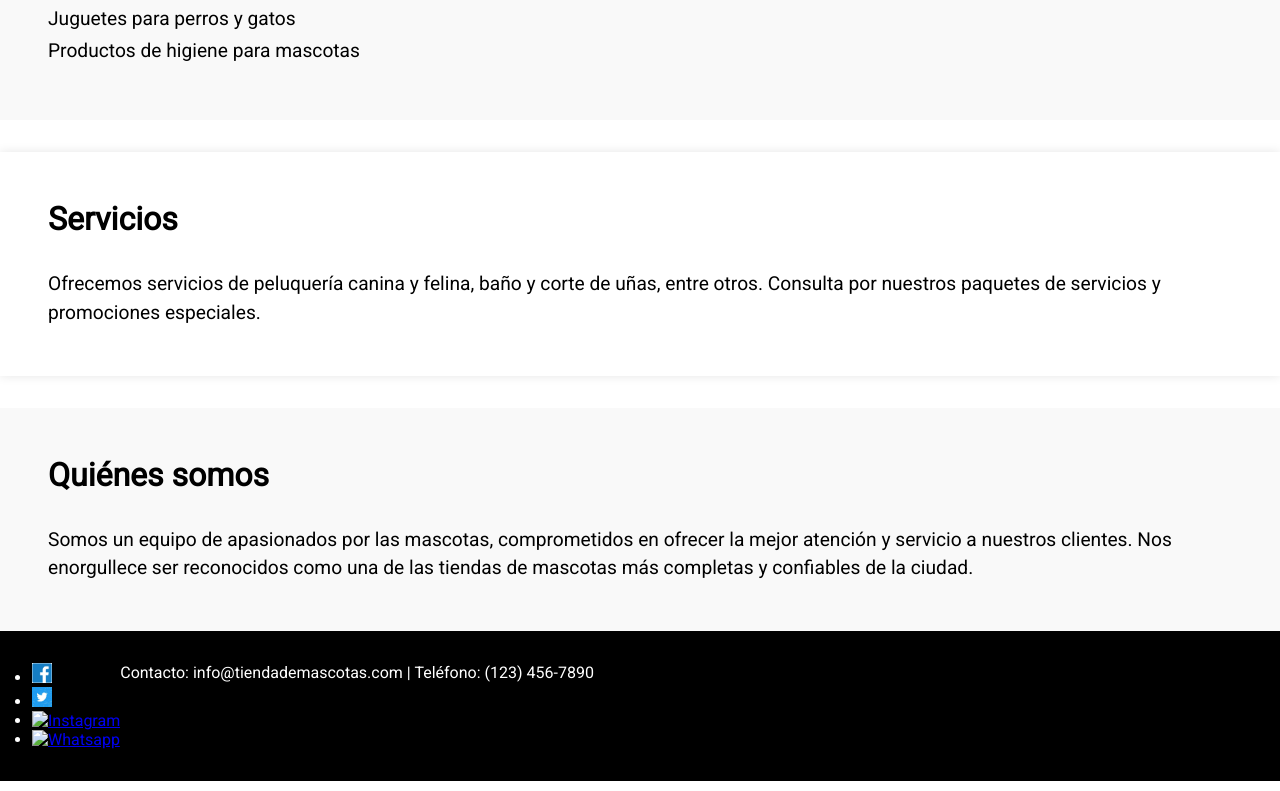
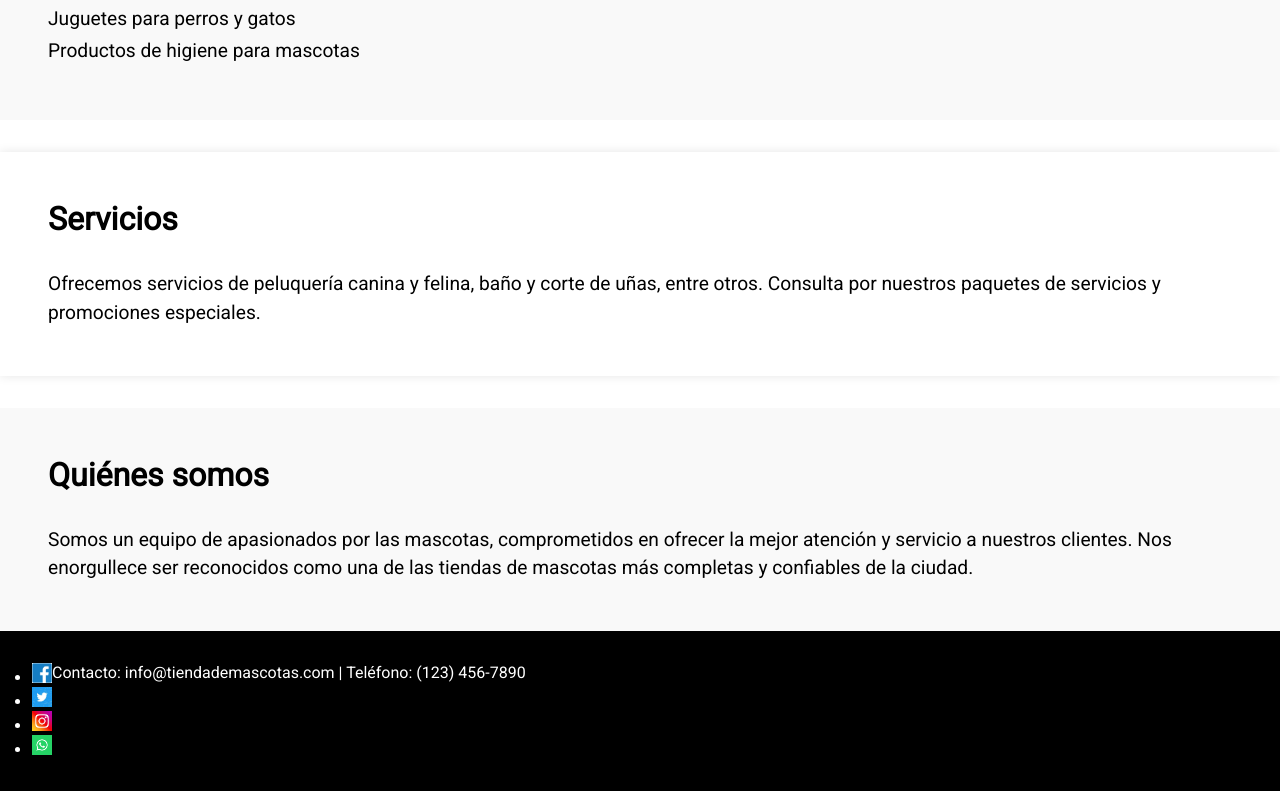
Before and after one commit to dhpampin/proyectofinal, a plain HTML site: page index.html in a window 1280 px wide. Shown: the part 964-1755 px from the top of the page. Drawn offline with Linux system fonts and the light colour scheme; the site is published under a folder, as on GitHub Pages, so addresses that start at the root find nothing.

Commit message:
cambio rutas

```diff
--- a/index.html
+++ b/index.html
@@ -11,7 +11,7 @@
 <body>
 	<header>
 		<div class="logo">
-			<img src="/assets/logo.jpg" alt="Logo de la tienda de mascotas" height="50" width="20">
+			<img src="assets/logo.jpg" alt="Logo de la tienda de mascotas" height="50" width="20">
 		</div>
 		<nav>
 			<ul>
@@ -55,10 +55,10 @@
 		<ul>
 			<li><a href="#"><img src="assets/facebook.png" alt="Facebook" width="20" height="20"></a></li>
 			<li><a href="#"><img src="assets/twitter.jpg" alt="Twitter" width="20" height="20"></a></li>
-			<li><a href="#"><img src="/assets/instagram.jpg" alt="Instagram" width="20" height="20"></a></li>
-			<li><a href="https://wa.me/123456789"><img src="/assets/whatsapp.png" alt="Whatsapp" width="20" height="20"></a></li>
+			<li><a href="#"><img src="assets/instagram.jpg" alt="Instagram" width="20" height="20"></a></li>
+			<li><a href="https://wa.me/123456789"><img src="assets/whatsapp.png" alt="Whatsapp" width="20" height="20"></a></li>
 		</ul>
-		<p>Contacto: info@tiendademascotas.com | Teléfono: (123) 456-7890</p>
+		<p>  Contacto: info@tiendademascotas.com | Teléfono: (123) 456-7890</p>
 	</footer>
 </body>
 </html>
```
